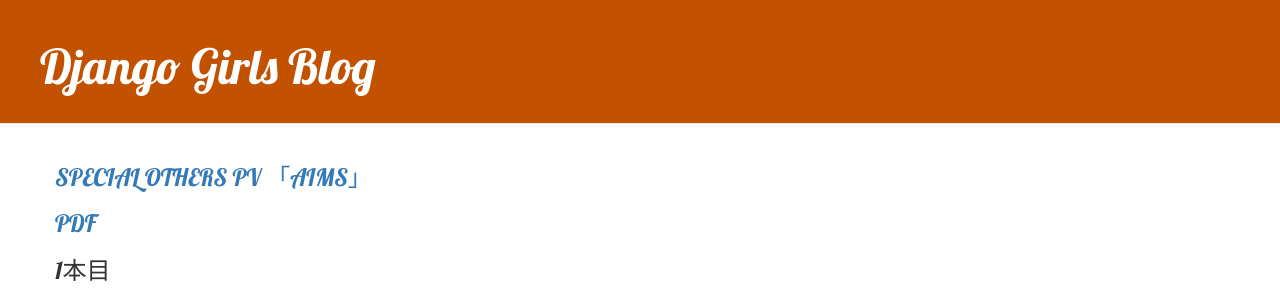
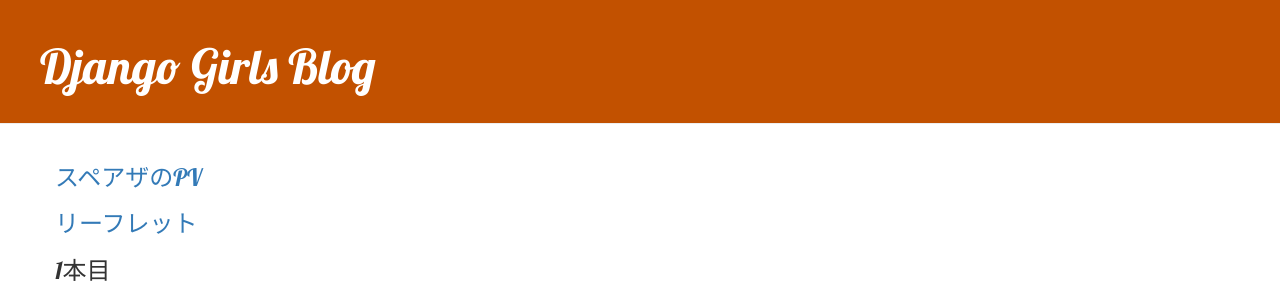
Before and after one commit to Tonkyu/my-first-blog, a Django app: page / in a window 1280 px wide. Shown: the top 290 px of the page. Run offline with Django 3.2, Linux system fonts and the light colour scheme; data that the repository does not hold is empty; some libraries are stand-ins or nearby versions.

Commit message:
changed text

```diff
--- a/blog/templates/blog/post_list.html
+++ b/blog/templates/blog/post_list.html
@@ -1,8 +1,8 @@
 {% extends 'blog/base.html' %}
 
 {% block content %}
-<h3><a href = "https://www.youtube.com/watch?v=Wt6Xkp-8mNY" target="_blank"> SPECIAL OTHERS PV 「AIMS」  </a></h3>
-<h3><a href = "https://www.j-wave.co.jp/assets_v2020/images/topics/2004_ongaku-tt.pdf" target="_blank"> PDF  </a></h3>
+<h3><a href = "https://www.youtube.com/watch?v=Wt6Xkp-8mNY" target="_blank"> スペアザのPV  </a></h3>
+<h3><a href = "https://www.j-wave.co.jp/assets_v2020/images/topics/2004_ongaku-tt.pdf" target="_blank"> リーフレット  </a></h3>
 <h3> 1本目 </h3>
 <iframe width="560" height="315" src="https://www.youtube.com/embed/qknDI1k39Ic" title="YouTube video player" frameborder="0" allow="accelerometer; autoplay; clipboard-write; encrypted-media; gyroscope; picture-in-picture" allowfullscreen></iframe>
 <h3> 2本目 </h3>
```
